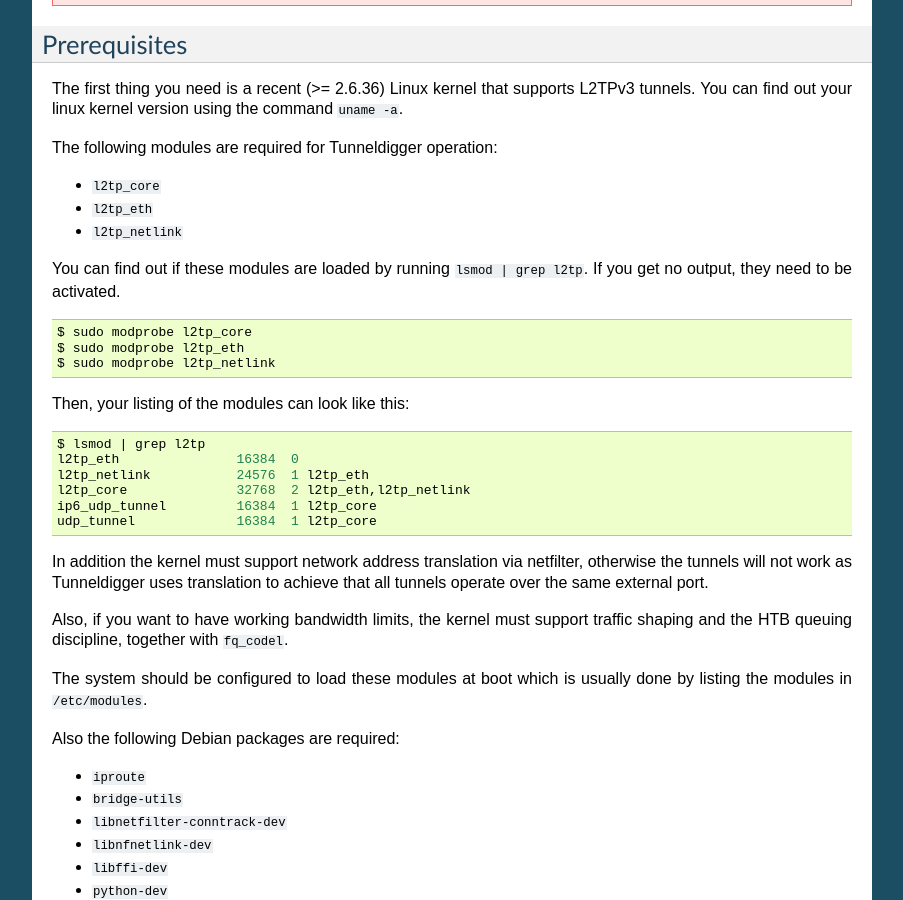
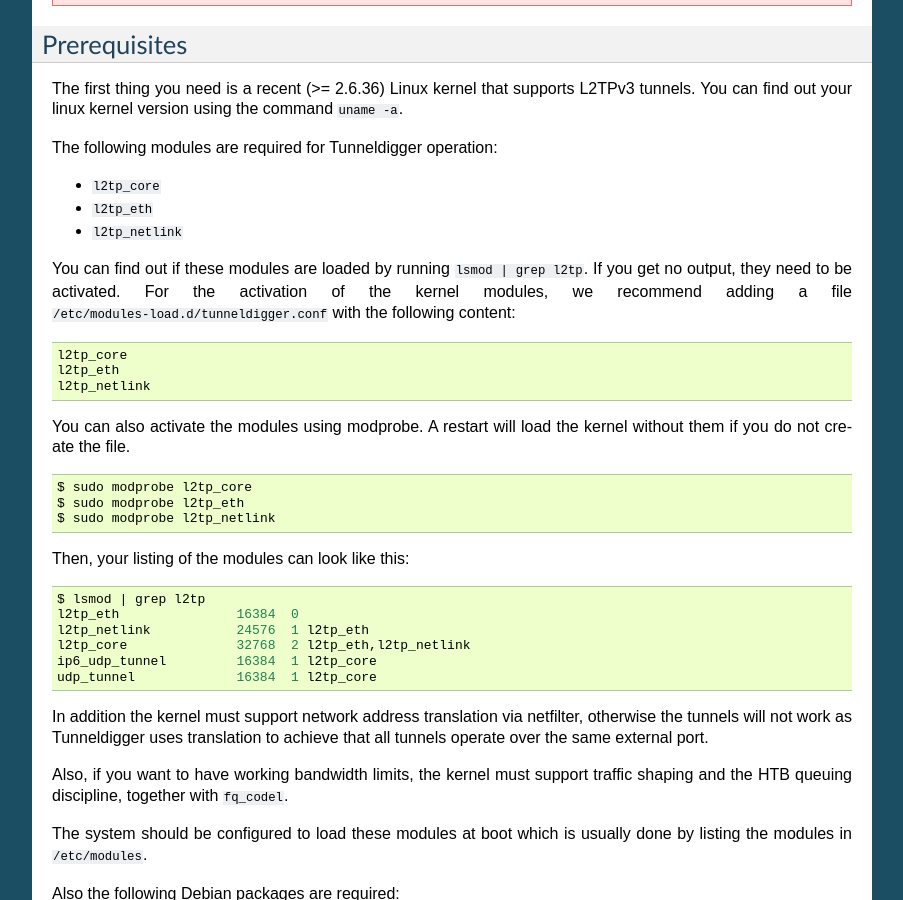
Before and after one commit to wlanslovenija/tunneldigger, a Sphinx documentation site: the page built from docs/server.rst, in a window 1280 px wide and 900 px high, scrolled down 552 px. Shown: the whole window, without its empty margins (198-1101 px from the left). Built offline with Sphinx 7.4.7, drawn with Linux system fonts in a browser that asks for light colours.

Commit message:
describe how to persistently load kernel modules
https://github.com/wlanslovenija/tunneldigger/pull/96#issuecomment-502816967

```diff
--- a/docs/server.rst
+++ b/docs/server.rst
@@ -46,6 +46,17 @@
 
 You can find out if these modules are loaded by running ``lsmod | grep l2tp``.
 If you get no output, they need to be activated.
+For the activation of the kernel modules, we recommend adding a file
+``/etc/modules-load.d/tunneldigger.conf`` with the following content:
+
+.. code:: shell
+
+    l2tp_core
+    l2tp_eth
+    l2tp_netlink
+
+You can also activate the modules using modprobe.
+A restart will load the kernel without them if you do not create the file.
 
 .. code:: shell
 
```
